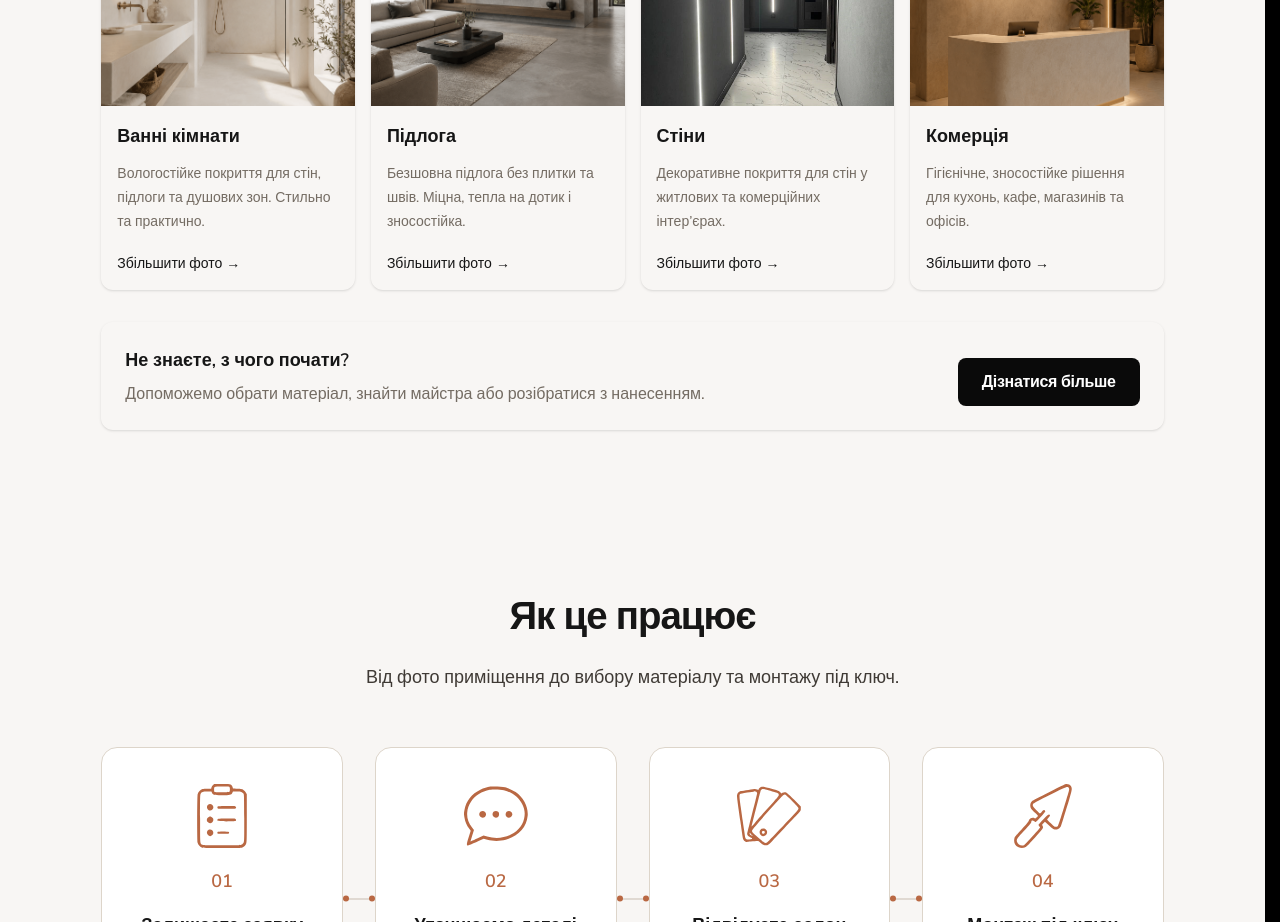
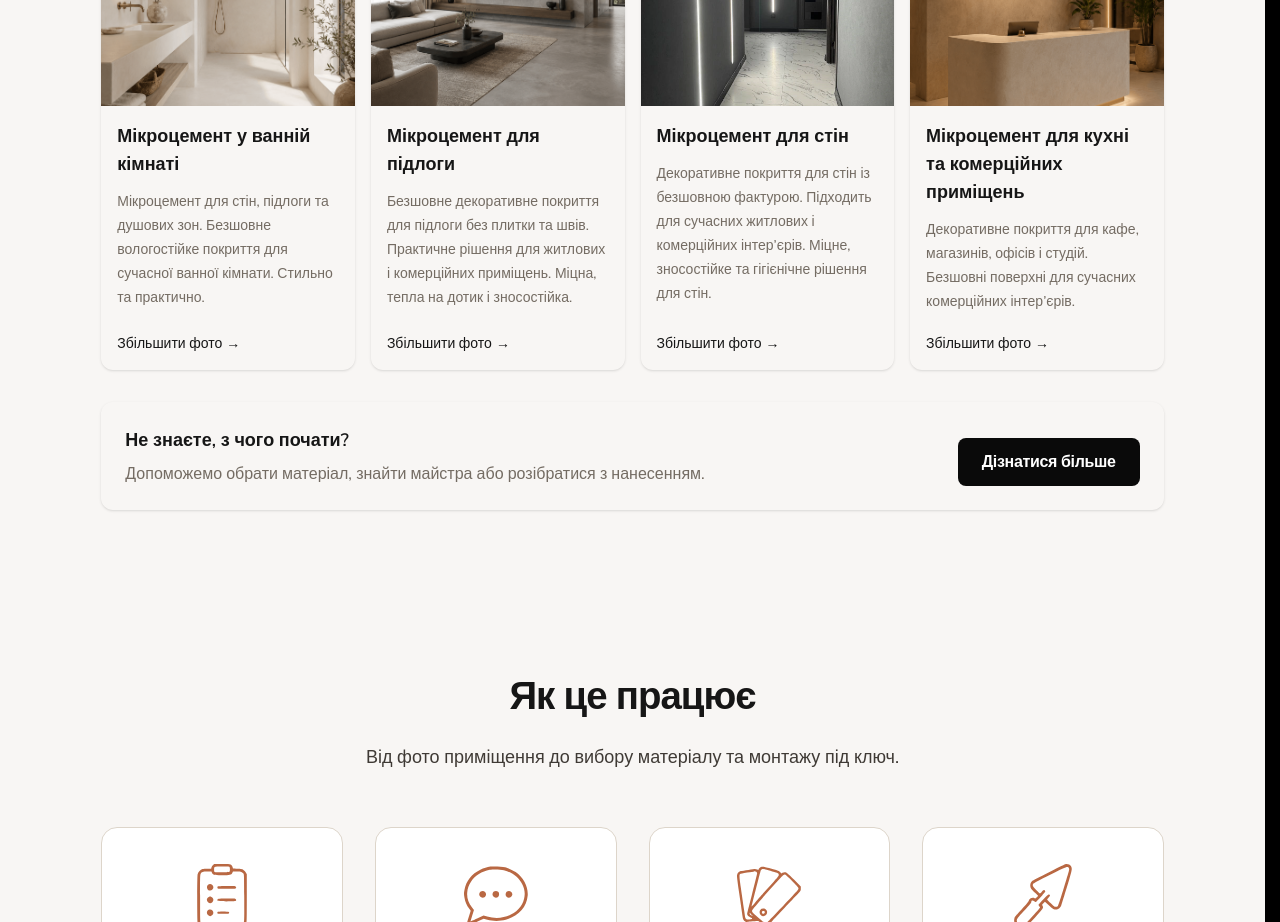
Before and after one commit to Sashko-kapillar/leadgen-microcement-lviv, a React (Vite) app: page / in a window 1280 px wide. Shown: the part 1900-2822 px from the top of the page. Built offline with nearby package versions, Linux system fonts and the light colour scheme.

Commit message:
fix: improve microcement application cards for Google Ads relevance

```diff
--- a/src/components/Applications/data/applications.data.ts
+++ b/src/components/Applications/data/applications.data.ts
@@ -31,32 +31,32 @@ export const applicationsSectionData: ApplicationsSectionData = {
   items: [
     {
       id: 'bathroom',
-      title: 'Ванні кімнати',
-      text: 'Вологостійке покриття для стін, підлоги та душових зон. Стильно та практично.',
+      title: 'Мікроцемент у ванній кімнаті',
+      text: 'Мікроцемент для стін, підлоги та душових зон. Безшовне вологостійке покриття для сучасної ванної кімнати. Стильно та практично.',
       image: bathroomImage,
       imageAlt: 'Ванна кімната з мікроцементом',
       buttonLabel: 'Збільшити фото',
     },
     {
       id: 'floor',
-      title: 'Підлога',
-      text: 'Безшовна підлога без плитки та швів. Міцна, тепла на дотик і зносостійка.',
+      title: 'Мікроцемент для підлоги',
+      text: 'Безшовне декоративне покриття для підлоги без плитки та швів. Практичне рішення для житлових і комерційних приміщень. Міцна, тепла на дотик і зносостійка.',
       image: floorImage,
       imageAlt: 'Підлога з мікроцементу',
       buttonLabel: 'Збільшити фото',
     },
     {
       id: 'walls',
-      title: 'Стіни',
-      text: 'Декоративне покриття для стін у житлових та комерційних інтер’єрах.',
+      title: 'Мікроцемент для стін',
+      text: 'Декоративне покриття для стін із безшовною фактурою. Підходить для сучасних житлових і комерційних інтер’єрів. Міцне, зносостійке та гігієнічне рішення для стін.',
       image: wallsImage,
       imageAlt: 'Стіна з мікроцементом',
       buttonLabel: 'Збільшити фото',
     },
     {
       id: 'kitchen',
-      title: 'Комерція',
-      text: 'Гігієнічне, зносостійке рішення для кухонь, кафе, магазинів та офісів.',
+      title: 'Мікроцемент для кухні та комерційних приміщень',
+      text: 'Декоративне покриття для кафе, магазинів, офісів і студій. Безшовні поверхні для сучасних комерційних інтер’єрів.',
       image: kitchenImage,
       imageAlt: 'Рецепшн з мікроцементом',
       buttonLabel: 'Збільшити фото',
```
